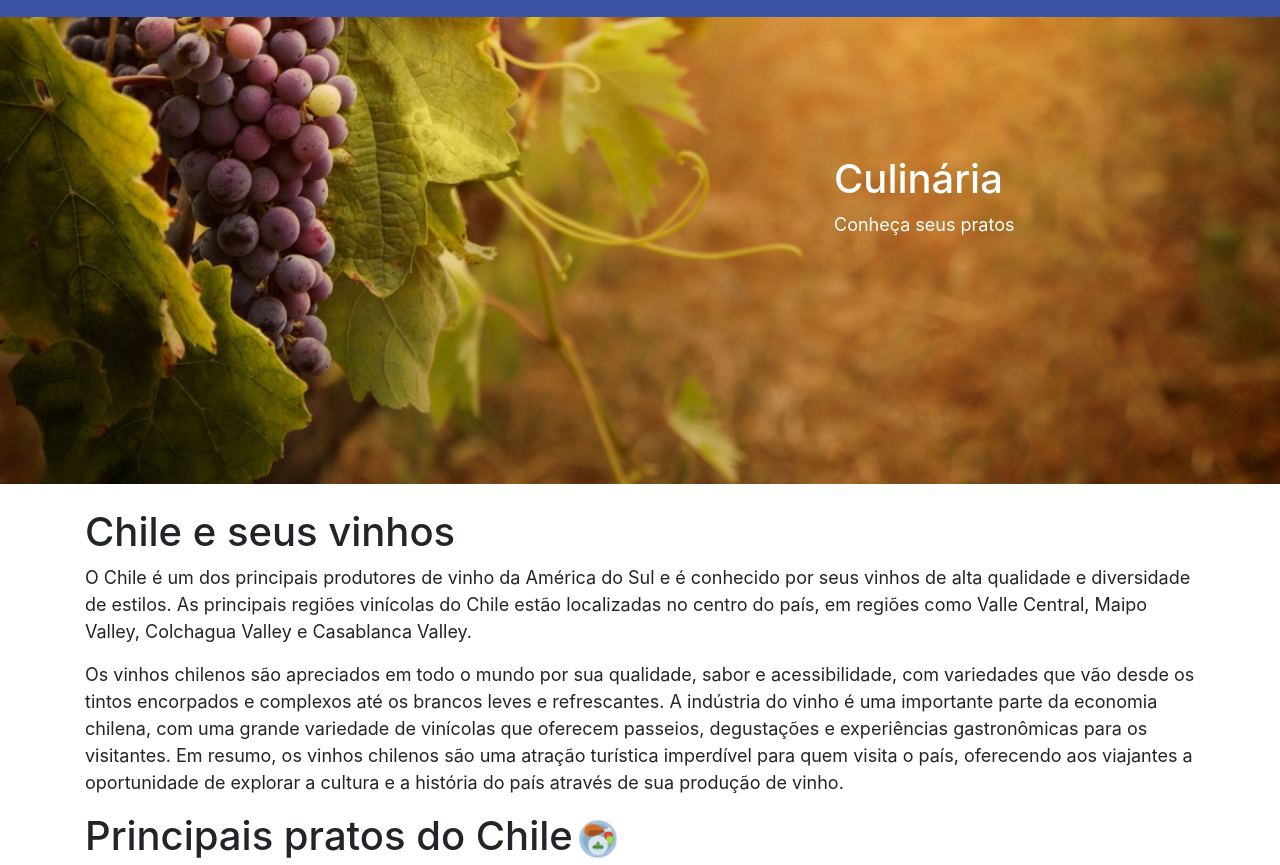
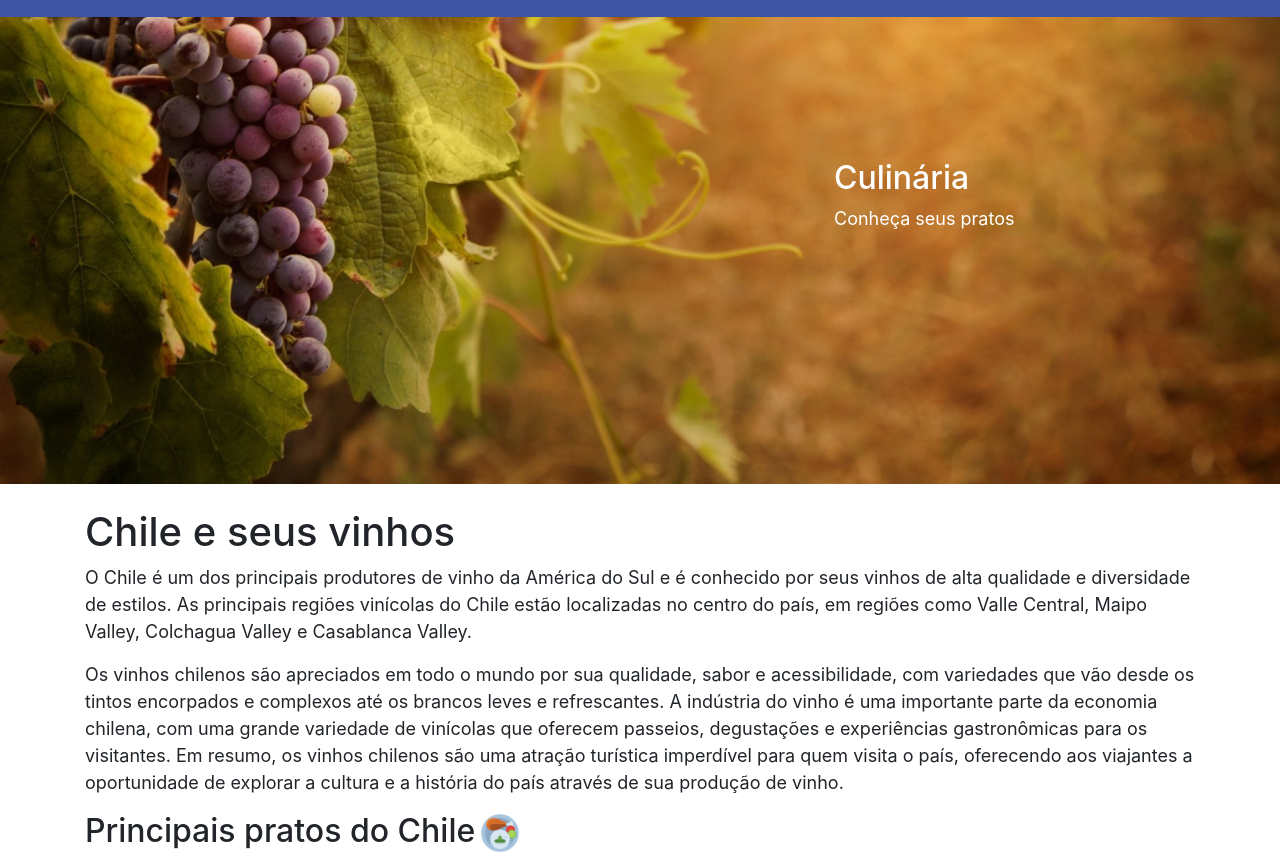
Before and after one commit to LorranFernandes/Projeto-Chile, a plain HTML site: page culinaria.html in a window 1280 px wide. Shown: the part 87-952 px from the top of the page. Drawn offline with nearby package versions, Linux system fonts and the light colour scheme.

Commit message:
Update culinaria.html

```diff
--- a/culinaria.html
+++ b/culinaria.html
@@ -46,7 +46,7 @@
             <div class="banner-container">
               <img src="culinaria.jpg" alt="Banner de uvas" class="img-fluid banner-image">
               <div class="banner-text">
-                <h1>Culinária</h1>
+                <h2>Culinária</h2>
                 <p>Conheça seus pratos</p>
               </div>
             </div>
@@ -63,7 +63,7 @@
           Os vinhos chilenos são apreciados em todo o mundo por sua qualidade, sabor e acessibilidade, com variedades que vão desde os tintos encorpados e complexos até os brancos leves e refrescantes. A indústria do vinho é uma importante parte da economia chilena, com uma grande variedade de vinícolas que oferecem passeios, degustações e experiências gastronômicas para os visitantes. Em resumo, os vinhos chilenos são uma atração turística imperdível para quem visita o país, oferecendo aos viajantes a oportunidade de explorar a cultura e a história do país através de sua produção de vinho.
         </p>
 
-        <h1>Principais pratos do Chile<span class="ícone de prato"><img src="arroz-de-frango 1.png" alt="lhama" style="height: 40px;width: 40px ;margin-left: 5px;"></span></h1>
+        <h2>Principais pratos do Chile<span class="ícone de prato"><img src="arroz-de-frango 1.png" alt="lhama" style="height: 40px;width: 40px ;margin-left: 5px;"></span></h2>
         <h2 class="mt-4">1.Pastel de Choclo</h2>
 
         <div class="row">
```
